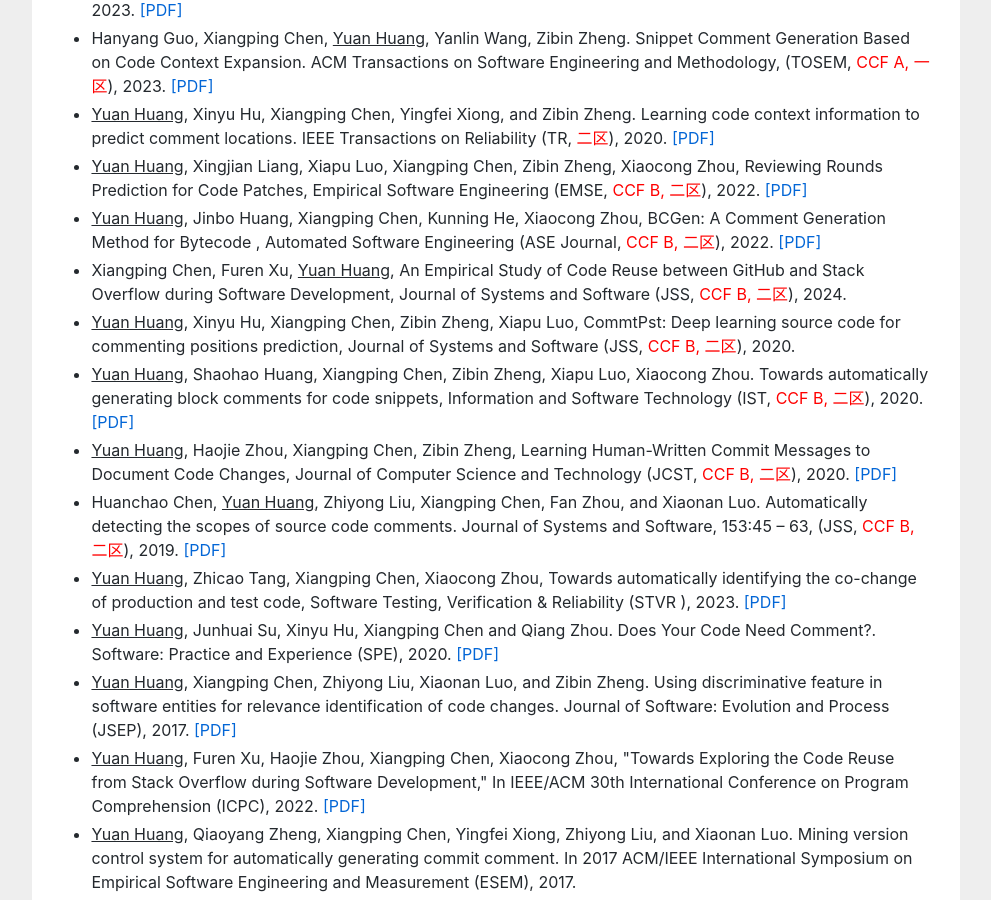
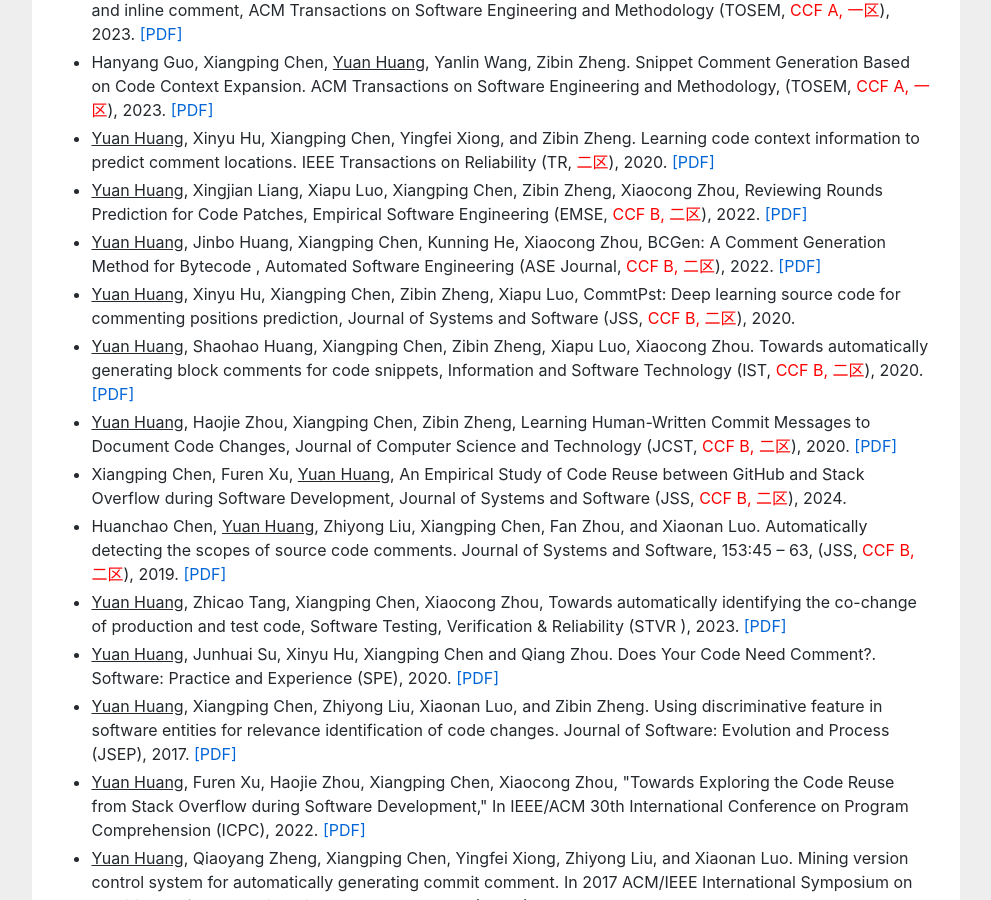
Before and after one commit to huangyuan-hy/huangyuan-hy.github.io, a Jekyll site: the page index.html, which Jekyll copies as it is, in a window 1280 px wide and 900 px high, scrolled down 1639 px. Shown: the whole window, without its empty margins (144-1135 px from the left). Built offline with Jekyll 4.4.1, drawn with Linux system fonts in a browser that asks for light colours; part of the change alters nothing that is shown; some of the changed text lies outside the part shown.

Commit message:
Update index.html

```diff
--- a/index.html
+++ b/index.html
@@ -81,7 +81,7 @@ gtag('config', 'UA-158965281-1');
 
 				<h2>News</h2>
 					<ul>
-						<li><b>January 04, 2024</b>,  <a href=""><u>An Empirical Study of Code Reuse between GitHub and Stack Overflow during Software Development</u></a> was accepted at Journal of Systems and Software. </li>
+						<li><b>January 04, 2024</b>,  <a href=""><u>An Empirical Study of Code Reuse between GitHub and Stack Overflow during Software Development</u></a> was accepted at Journal of Systems and Software. This paper is an extension version of the paper accepted by ICPC'22. </li>
 						<li><b>December 01, 2023</b>,  <a href=""><u>Smart Contract Code Repair Recommendation based on Reinforcement Learning and Multi-metric Optimization</u></a> was accepted at ACM Transactions on Software Engineering and Methodology. </li>
 						<li><b>November 18, 2023</b>,  <a href=""><u>Towards Automatically Identifying the Co-change of Production and Test Code</u></a> was accepted at Software Testing, Verification & Reliability. </li>
 
@@ -134,10 +134,10 @@ empirical study to learn how programmers reuse code on <a href="https://stackove
 <li><u>Yuan Huang</u>, Xinyu Hu, Xiangping Chen, Yingfei Xiong, and Zibin Zheng. Learning code context information to predict comment locations. IEEE Transactions on Reliability (TR, <a href="" style="color:red;"> 二区</a>), 2020. <a href="https://ieeexplore.ieee.org/abstract/document/8809910">[PDF]</a></li>
 <li><u>Yuan Huang</u>, Xingjian Liang, Xiapu Luo, Xiangping Chen, Zibin Zheng, Xiaocong Zhou, Reviewing Rounds Prediction for Code Patches, Empirical Software Engineering (EMSE, <a href="" style="color:red;"> CCF B, 二区</a>), 2022. <a href="https://link.springer.com/article/10.1007/s10664-021-10035-z">[PDF]</a></li>
 <li><u>Yuan Huang</u>, Jinbo Huang, Xiangping Chen, Kunning He, Xiaocong Zhou, BCGen: A Comment Generation Method for Bytecode , Automated Software Engineering (ASE Journal, <a href="" style="color:red;"> CCF B, 二区</a>), 2022. <a href="https://link.springer.com/article/10.1007/s10515-022-00374-6">[PDF]</a></li>
-<li>Xiangping Chen, Furen Xu, <u>Yuan Huang</u>, An Empirical Study of Code Reuse between GitHub and Stack Overflow during Software Development, Journal of Systems and Software (JSS, <a href="" style="color:red;"> CCF B, 二区</a>), 2024.</li>
 <li><u>Yuan Huang</u>, Xinyu Hu, Xiangping Chen, Zibin Zheng, Xiapu Luo, CommtPst: Deep learning source code for commenting positions prediction, Journal of Systems and Software (JSS, <a href="" style="color:red;"> CCF B, 二区</a>), 2020.</li>
 <li><u>Yuan Huang</u>, Shaohao Huang, Xiangping Chen, Zibin Zheng, Xiapu Luo, Xiaocong Zhou. Towards automatically generating block comments for code snippets, Information and Software Technology (IST, <a href="" style="color:red;"> CCF B, 二区</a>), 2020. <a href="https://www.sciencedirect.com/science/article/abs/pii/S0950584920301427">[PDF]</a></li>
 <li><u>Yuan Huang</u>, Haojie Zhou, Xiangping Chen, Zibin Zheng, Learning Human-Written Commit Messages to Document Code Changes, Journal of Computer Science and Technology (JCST, <a href="" style="color:red;"> CCF B, 二区</a>), 2020. <a href="https://jcst.ict.ac.cn/fileup/1000-9000/PDF/2020-6-3-0496.pdf">[PDF]</a></li>
+<li>Xiangping Chen, Furen Xu, <u>Yuan Huang</u>, An Empirical Study of Code Reuse between GitHub and Stack Overflow during Software Development, Journal of Systems and Software (JSS, <a href="" style="color:red;"> CCF B, 二区</a>), 2024.</li>
 <li>Huanchao Chen, <u>Yuan Huang</u>, Zhiyong Liu, Xiangping Chen, Fan Zhou, and Xiaonan Luo. Automatically detecting the scopes of source code comments. Journal of Systems and Software, 153:45 – 63, (JSS, <a href="" style="color:red;"> CCF B, 二区</a>), 2019. <a href="https://www.sciencedirect.com/science/article/pii/S016412121930055X">[PDF]</a></li>
 <li><u>Yuan Huang</u>, Zhicao Tang, Xiangping Chen, Xiaocong Zhou, Towards automatically identifying the co-change of production and test code,  Software Testing, Verification & Reliability (STVR <a href="" style="color:red;"> </a>), 2023. <a href="">[PDF]</a></li>
 <li><u>Yuan Huang</u>, Junhuai Su, Xinyu Hu, Xiangping Chen and Qiang Zhou. Does Your Code Need Comment?. Software: Practice and Experience (SPE), 2020. <a href="https://onlinelibrary.wiley.com/doi/abs/10.1002/spe.2772">[PDF]</a></li>
```
